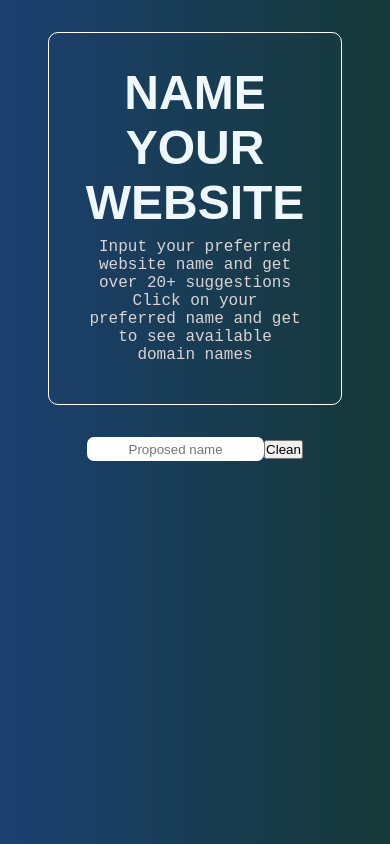
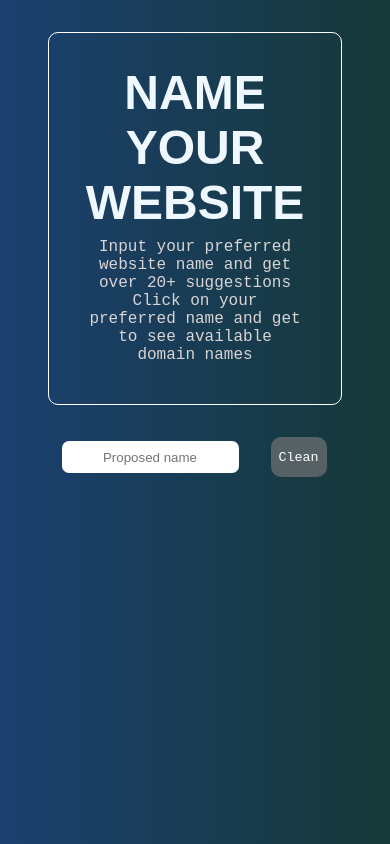
Before and after one commit to Stephen-Kimoi/name-your-website, a React (Vite) app: page / in a window 390 px wide. Shown: the top 844 px of the page. Built offline with nearby package versions, Linux system fonts and the light colour scheme.

Commit message:
App form component

```diff
--- a/src/App.css
+++ b/src/App.css
@@ -1,11 +1,11 @@
 .app {
   background: linear-gradient(90deg, rgba(27,64,112,1) 0%, rgba(22,57,57,1) 98%);
-  /* background-image: linear-gradient(62deg, #3a3d40 0%, #181719 100%);  */
   width: 100%;
   height: 130vh;
   padding: 2rem;
 }
 
+/*  ===  HEADING COMPONENT STYLES ===   */
 .heading {
   width: 90%;
   height: fit-content;
@@ -29,33 +29,45 @@
   padding: 0.5rem;
 }
 
+/* === APP FORM STYLES === */
+
 .app-form {
   display: flex;
   align-items: center;
   justify-content: center;
-  margin: 2rem;
-}
-
-.app-form label {
-  color: antiquewhite;
-  font-family: 'Courier New', Courier, monospace;
-  margin: 0.7rem;
-  text-align: center;
 }
 
 .app-form input {
   border: none;
   border-radius: 7px;
-  height: 1.5rem;
+  height: 2rem;
   text-align: center;
 }
 
+.button-clean {
+  height: 2.5rem;
+  margin: 2rem;
+  padding: 0.5rem;
+  width: 6rem;
+  color: #fff;
+  background: rgb(128, 124, 124, 0.6);
+  border: none;
+  border-radius: 10px;
+  display: flex;
+  align-items: center;
+  justify-content: center;
+  font-family: 'Courier New', Courier, monospace;
+  cursor: pointer;
+}
+
+@media all and (max-width: 480px) {
+  .app-form {
+    padding-left: 30px;
+  }
+}
+
 .displayed-names {
-  width: 70%;
-  /* display: grid;
-  grid-template-columns: repeat(auto-fit, minmax(320px, 1fr));
-  grid-gap: 4rem;
-  width: 100%;  */
+  width: 90%;
   display: grid;
   gap: 1rem;
   grid-template-columns: repeat(auto-fit, minmax(200px, 1fr));
--- a/src/App.jsx
+++ b/src/App.jsx
@@ -2,6 +2,7 @@ import { useState, useEffect } from 'react';
 import './App.css'
 import name from '@rstacruz/startup-name-generator';
 import Heading from './components/Heading';
+import AppForm from './components/AppForm';
 
 function App() {
   const [inputName, setInputName] = useState("");
@@ -32,10 +33,8 @@ function App() {
 
       <Heading inputActive={inputActive} />
 
-      <form className='app-form'>
-        <input type="text" placeholder="Proposed name" onChange={handleChange} onFocus={ () => setInputActive(true)}/>
-        <button className='button-clean' onClick={handleButtonClean}>Clean</button>
-      </form>
+      <AppForm handleChange={handleChange} setInputActive={setInputActive} handleButtonClean={handleButtonClean} />
+
 
       {
         displayNames.length !== 0 && (
--- /dev/null
+++ b/src/components/AppForm.jsx
@@ -0,0 +1,12 @@
+import React from 'react'
+
+const AppForm = ({ handleChange, handleButtonClean, setInputActive}) => {
+  return (
+    <form className='app-form'>
+        <input type="text" placeholder="Proposed name" onChange={handleChange} onFocus={ () => setInputActive(true)}/>
+        <button className='button-clean' onClick={handleButtonClean}>Clean</button>
+      </form>
+  )
+}
+
+export default AppForm
```
